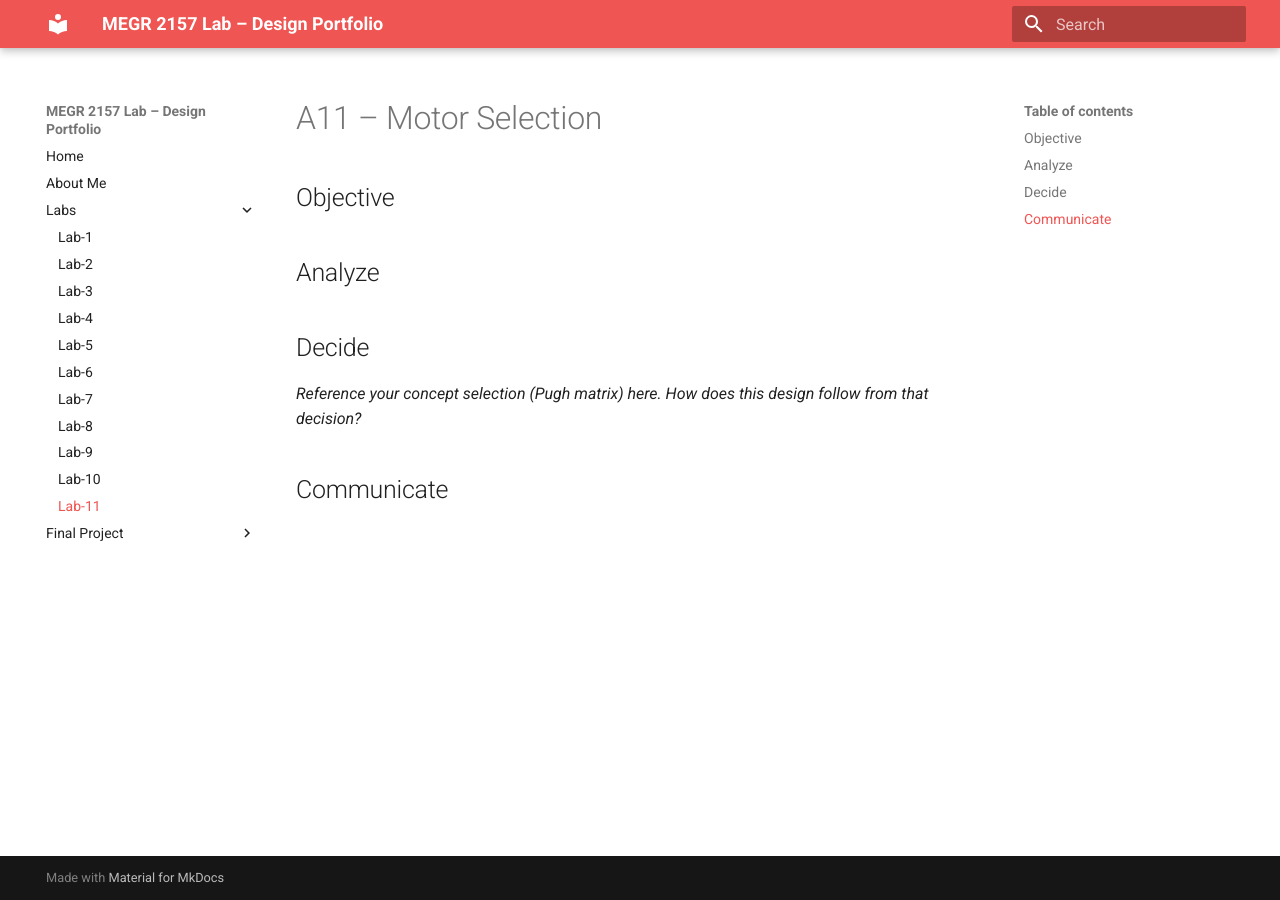
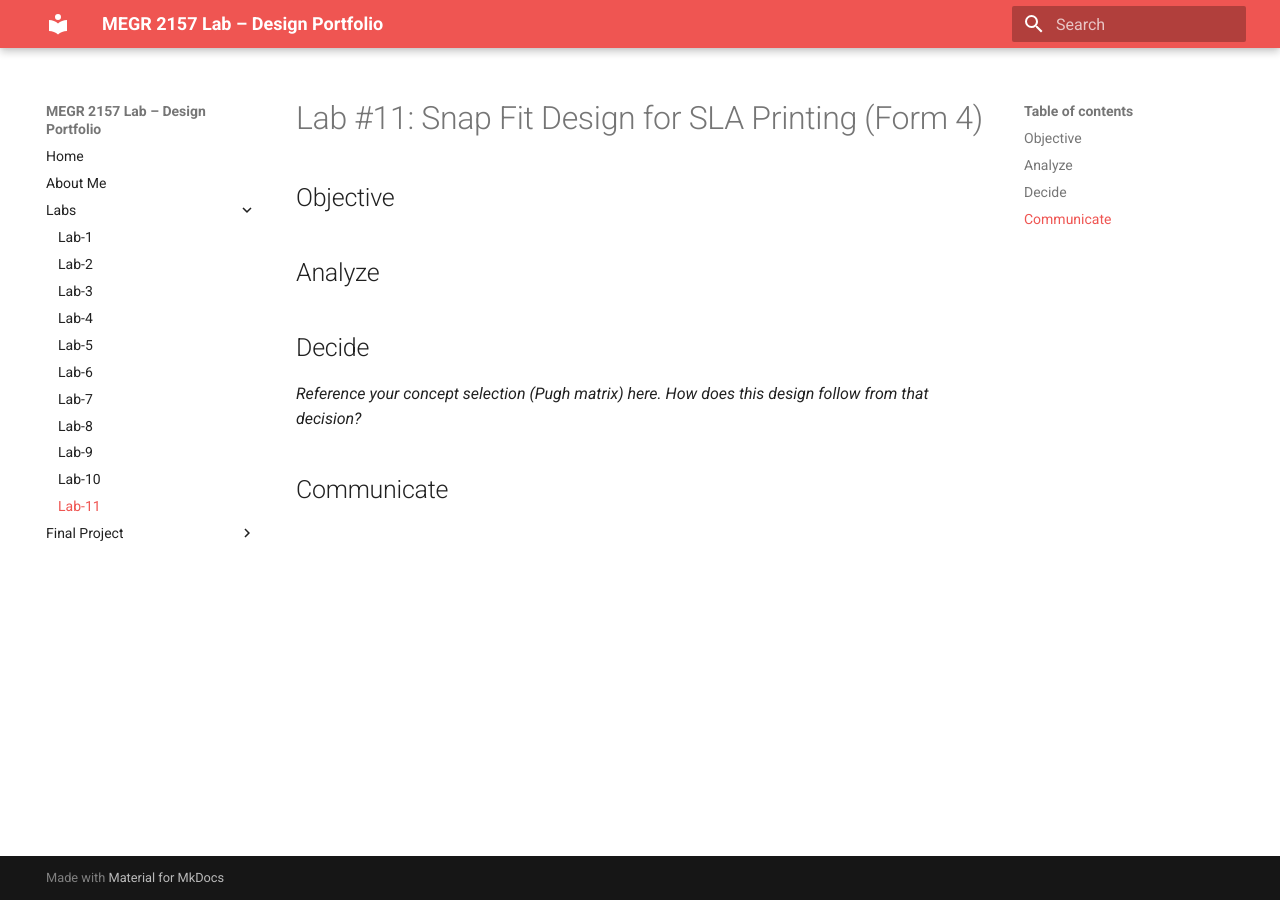
Before and after one commit to jfbrand/jack-brandon-lab-portfolio, an MkDocs documentation site: the page built from docs/Labs/L11/index.md, in a window 1280 px wide. Built offline with MkDocs 1.6.1 and Material for MkDocs 9.7.7, drawn with Linux system fonts in a browser that asks for light colours.

Commit message:
Update lab title for SLA printing

```diff
--- a/docs/Labs/L11/index.md
+++ b/docs/Labs/L11/index.md
@@ -1,4 +1,4 @@
-# A11 – Motor Selection
+# Lab #11: Snap Fit Design for SLA Printing (Form 4)
 
 ## Objective
 
```
